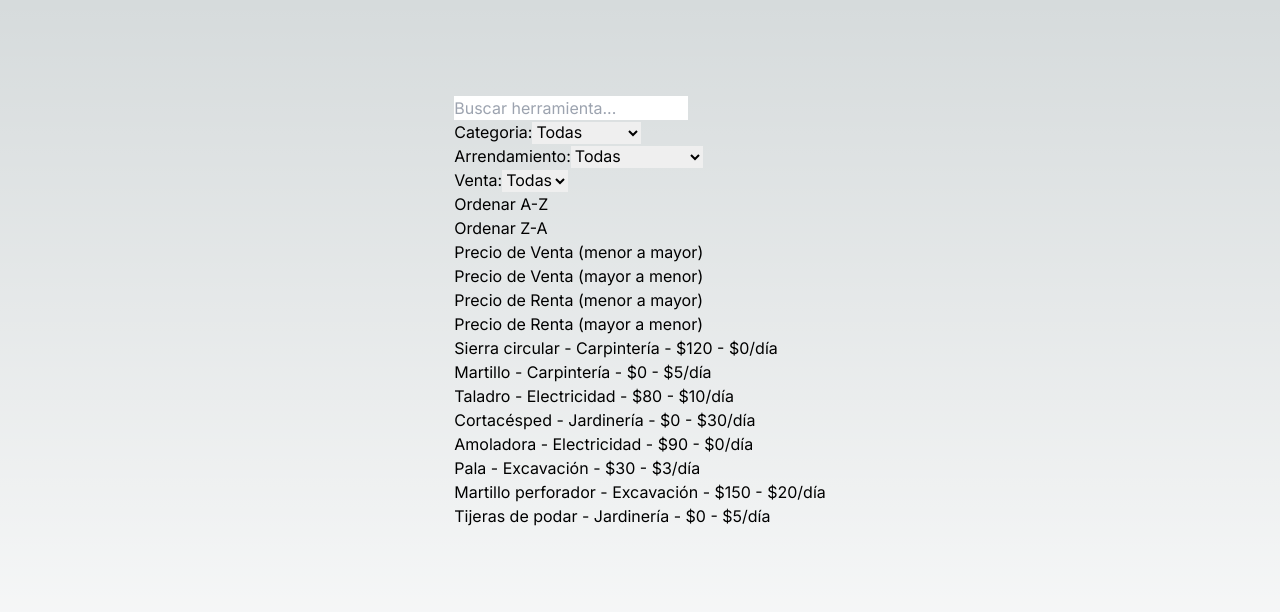
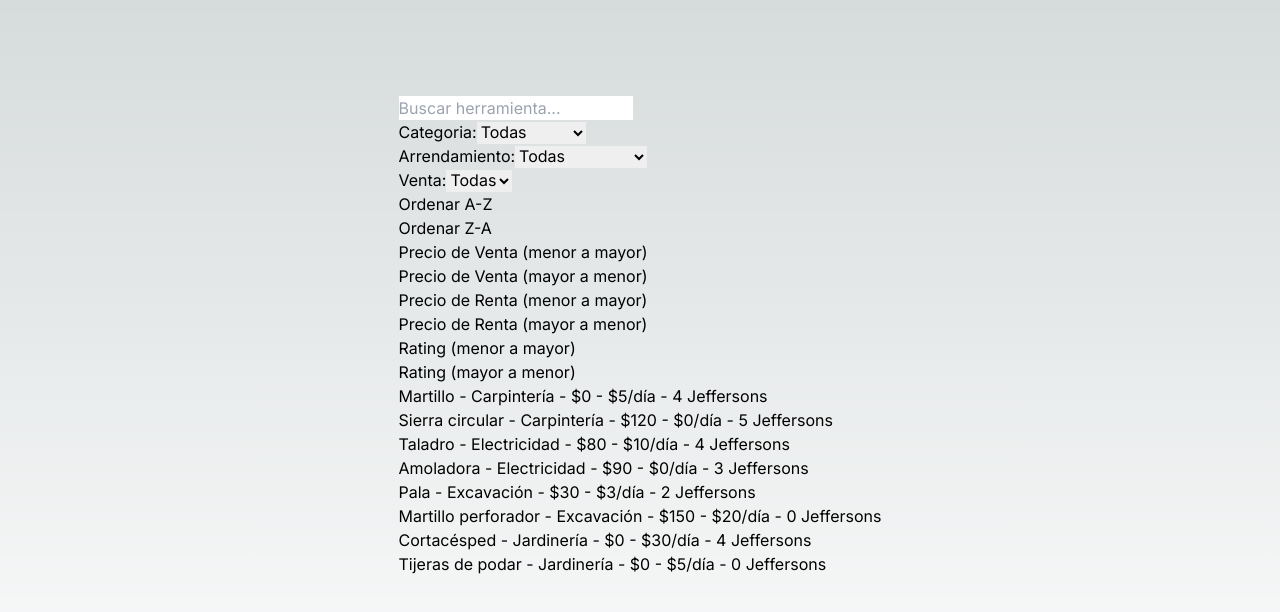
Before and after one commit to Jefersonsteven/tools-match, a Next.js app: page / in a window 1280 px wide. Shown: the top 612 px of the page. Built offline with nearby package versions, Linux system fonts and the light colour scheme.

Commit message:
todos los sorts fixed

```diff
--- a/src/components/FilterBar.jsx
+++ b/src/components/FilterBar.jsx
@@ -45,8 +45,12 @@ export default function FilterBar() {
       return a.price.alquiler - b.price.alquiler;
     } else if (sortBy === 'priceAlqDesc') {
       return b.price.alquiler - a.price.alquiler;
+    } else if (sortBy === 'ratingAsc') {
+      return a.rating - b.rating;
+    } else if (sortBy === 'ratingDesc') {
+      return b.rating - a.rating;
     } else {
-      return b.rating - a.rating;
+      return 0;
     }
   });
 
@@ -67,10 +71,12 @@ export default function FilterBar() {
       <div><button onClick={() => setSortBy('priceDesc')}>Precio de Venta (mayor a menor)</button></div>
       <div><button onClick={() => setSortBy('priceAlqAsc')}>Precio de Renta (menor a mayor)</button></div>
       <div><button onClick={() => setSortBy('priceAlqDesc')}>Precio de Renta (mayor a menor)</button></div>
+      <div><button onClick={() => setSortBy('ratingAsc')}>Rating (menor a mayor)</button></div>
+      <div><button onClick={() => setSortBy('ratingDesc')}>Rating (mayor a menor)</button></div>
             <ul>
         {filteredTools.map((tool) => (
           <li key={tool.name}>
-            {tool.name} - {tool.category} - ${tool.price.venta} - ${tool.price.alquiler}/día
+            {tool.name} - {tool.category} - ${tool.price.venta} - ${tool.price.alquiler}/día - {tool.rating} Jeffersons
           </li>
         ))}
       </ul>
```
